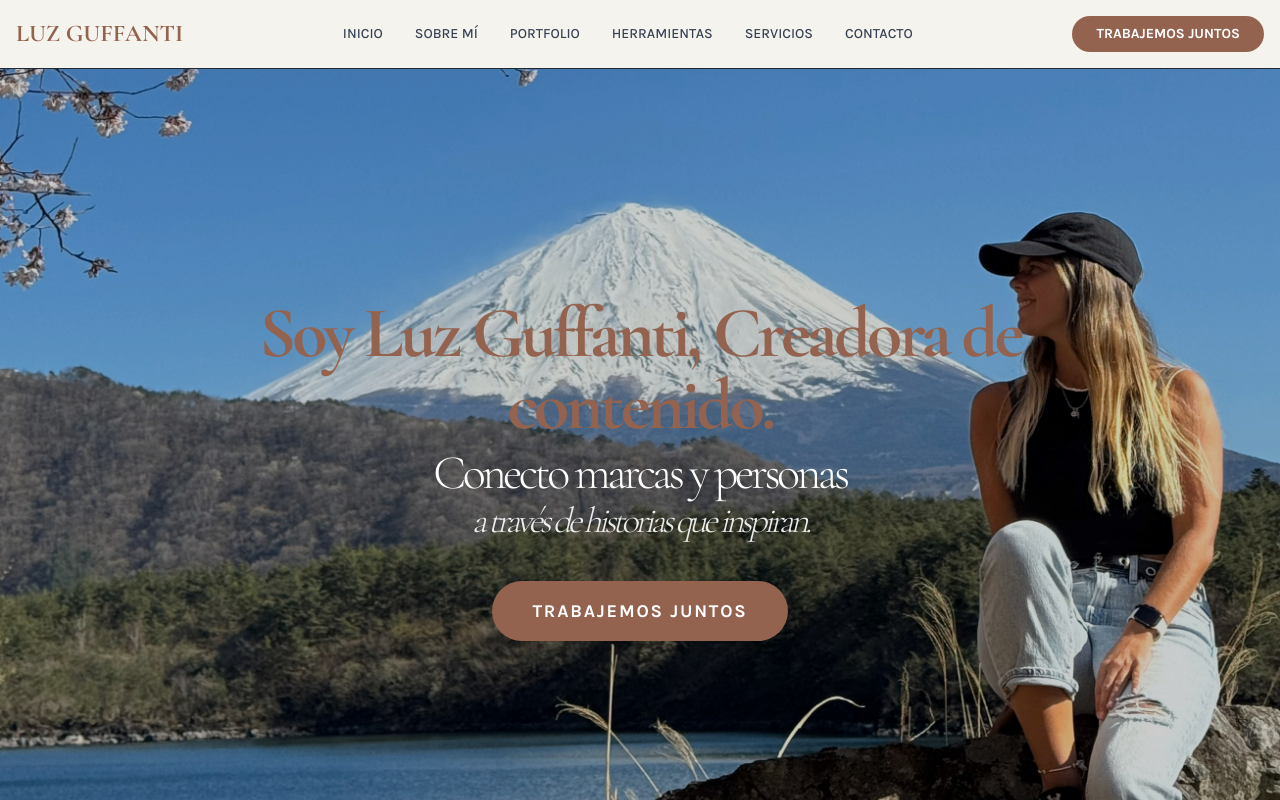
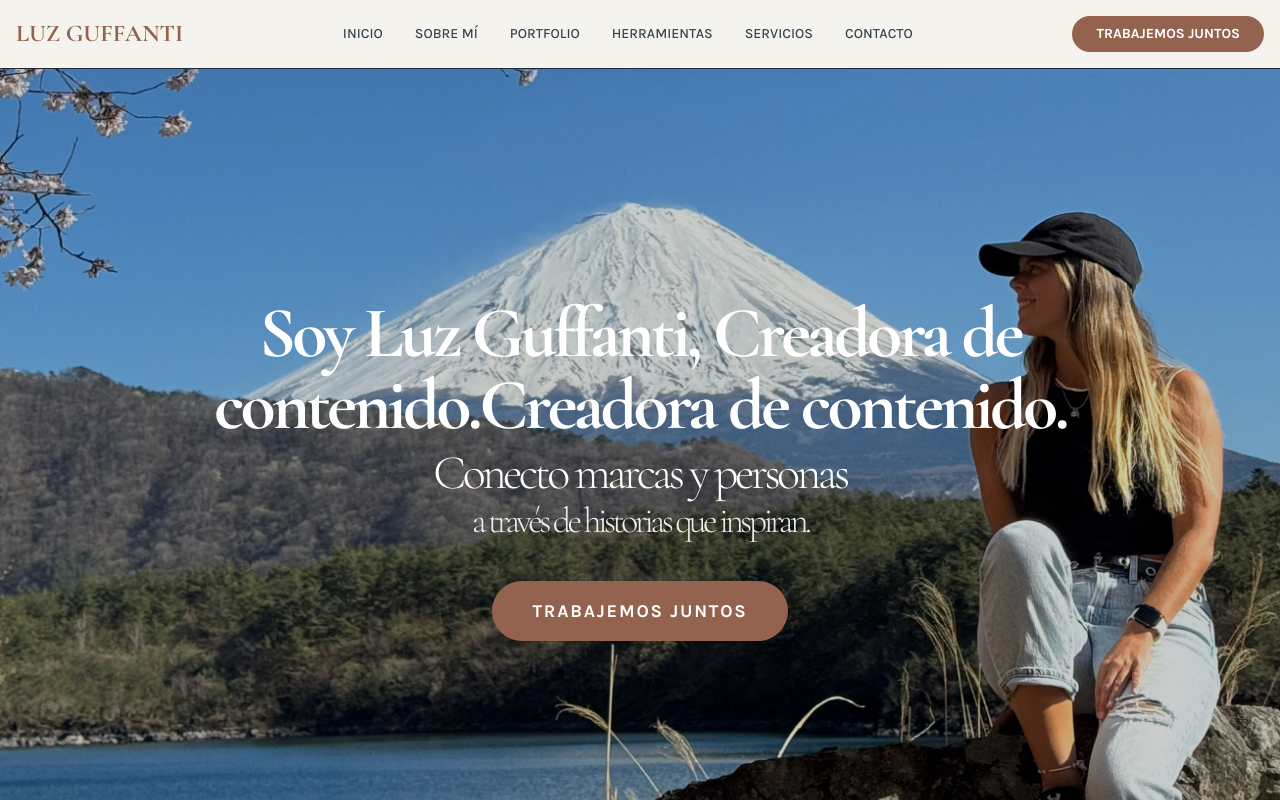
Before and after one commit to fmonfasani/LuzGuffanti, a Next.js app: page / in a window 1280 px wide. Shown: the top 800 px of the page. Built offline with nearby package versions, Linux system fonts and the light colour scheme.

Commit message:
Change text color to white in Hero component

```diff
--- a/src/components/sections/Hero.tsx
+++ b/src/components/sections/Hero.tsx
@@ -32,14 +32,17 @@ export function Hero({ onCtaClick }: HeroProps) {
           animate={{ opacity: 1, y: 0 }}
           transition={{ duration: 0.8 }}
         >
-          <span className="text-[#94634F]">
+          <span className="text-[#FFFFFF]">
             Soy Luz Guffanti, Creadora de contenido.
+          </span>
+          <span className="text-[#FFFFFF]">
+            Creadora de contenido.
           </span>
           <br />
           <span className="text-3xl md:text-5xl font-light block mt-2 text-white">
             Conecto marcas y personas
           </span>
-          <span className="text-2xl md:text-4xl font-light italic block mt-1 text-white/90">
+          <span className="text-2xl md:text-4xl font-light block mt-1 text-white/90">
             a través de historias que inspiran.
           </span>
         </motion.h1>
```
